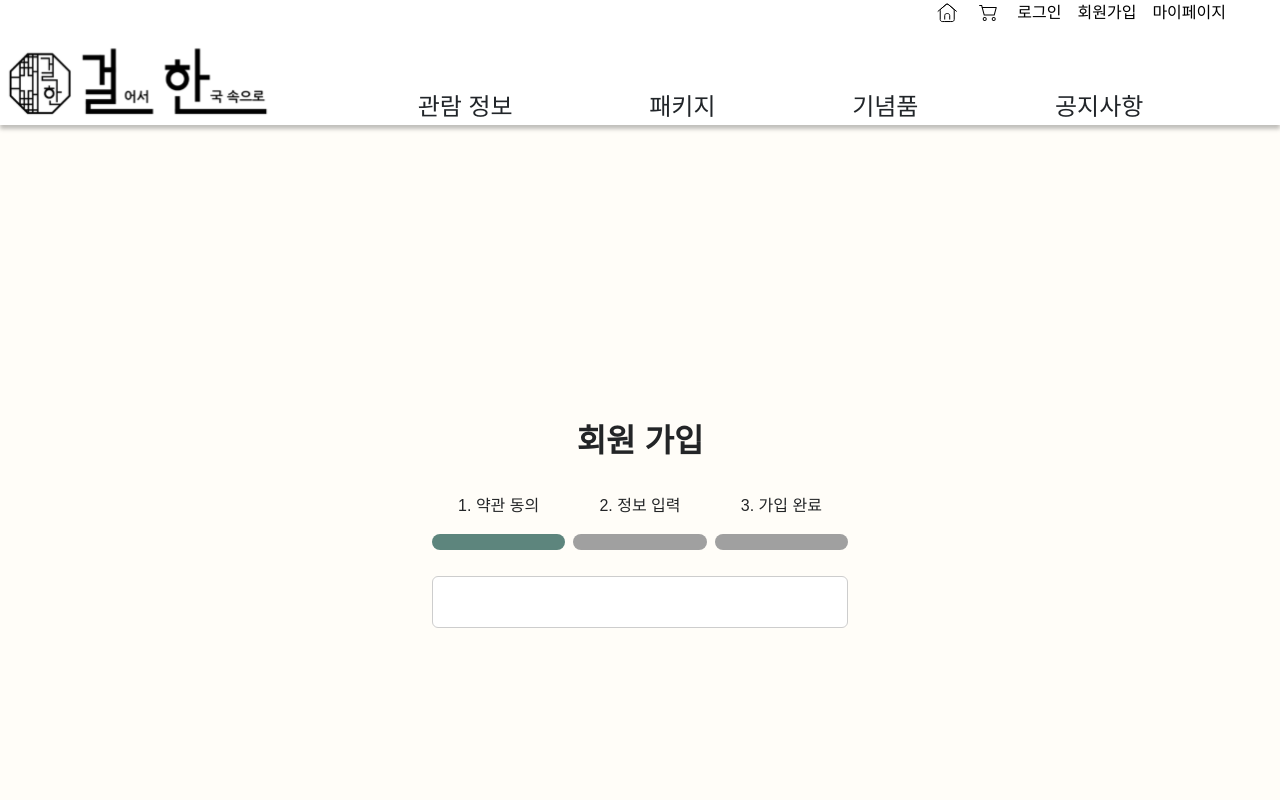
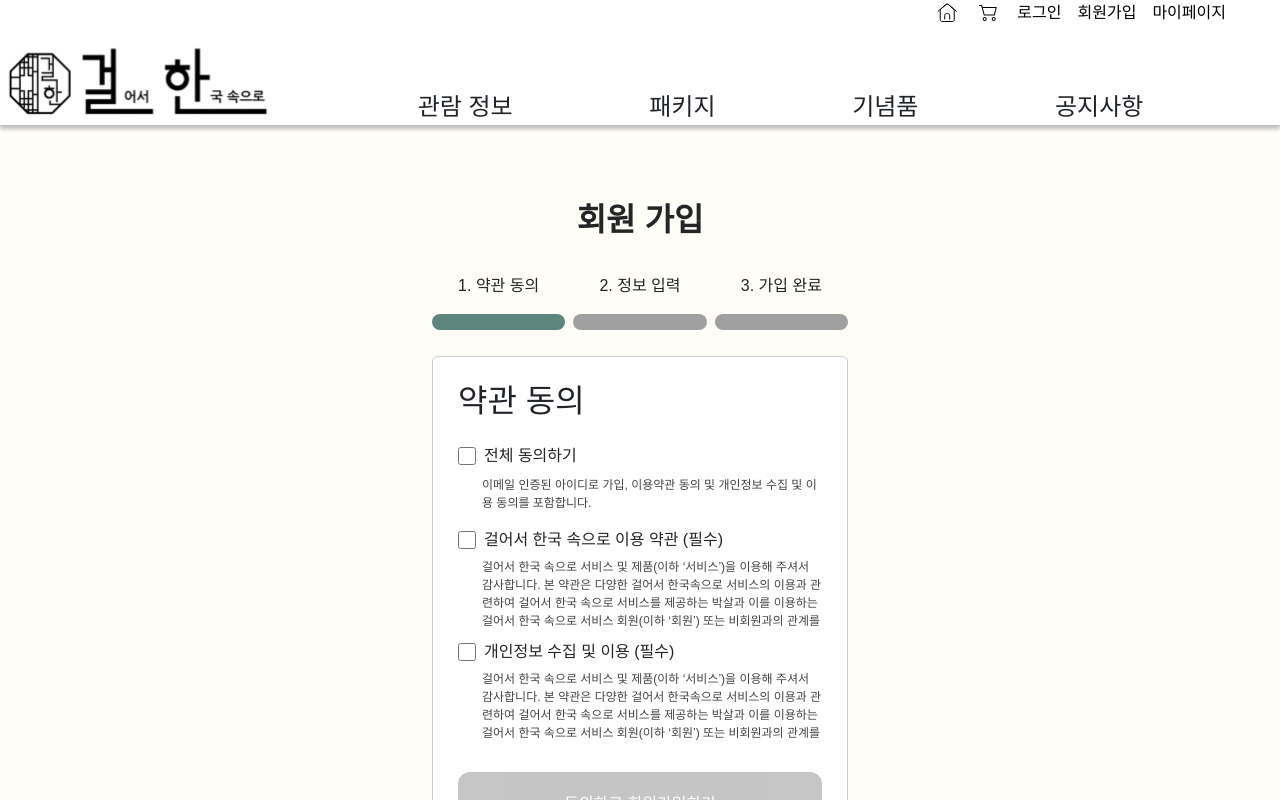
Before and after one commit to swcamp-be15-baksal/be15-2nd-baksal-gulhan-fe, a Vue app: page /signup in a window 1280 px wide. Both pictures are taken after a click on the button "일반 회원가입". Shown: the top 800 px of the page. Built offline with nearby package versions, Linux system fonts and the light colour scheme; a web font is replaced by a local one.

Commit message:
feat: 약관 동의 페이지 개발 #9

```diff
--- a/src/features/user/components/SignupAgree.vue
+++ /dev/null
@@ -1,55 +0,0 @@
-<script setup>
-import SignupStatus from '@/features/user/components/SignupStatus.vue';
-
-defineProps({
-    step: {
-        type: Number,
-        required: true,
-    },
-});
-</script>
-
-<template>
-    <div class="container">
-        <div class="inner-title">
-            <h1>회원 가입</h1>
-        </div>
-        <SignupStatus :step="step" />
-        <div class="container inner-container">
-<!--          <AgreeForm />-->
-        </div>
-    </div>
-</template>
-
-<style scoped>
-.container {
-    max-width: 440px;
-    margin: auto;
-    display: flex;
-    flex-direction: column;
-    align-items: center;
-}
-
-.inner-title {
-    margin-bottom: 26px;
-}
-
-.inner-title h1 {
-    font-size: 2rem;
-    font-weight: bolder;
-    color: #232527;
-}
-
-/* 여기 까지.. */
-.inner-container {
-    max-width: 440px;
-    margin: auto;
-    padding: 25px;
-    background: #ffffff;
-    border-radius: 6px;
-    display: flex;
-    flex-direction: column;
-    align-items: center;
-    border: 1px solid #cdcdcd;
-}
-</style>
--- /dev/null
+++ b/src/features/user/components/SignupTerms.vue
@@ -0,0 +1,216 @@
+<script setup>
+import SignupStatus from '@/features/user/components/SignupStatus.vue';
+import { ref, watch } from 'vue';
+
+const emit = defineEmits(['setAgreed', 'nextStep']);
+
+defineProps({
+    step: {
+        type: Number,
+        required: true,
+    },
+});
+
+function setAgreed() {
+    emit('setAgreed');
+}
+
+function nextStep() {
+    emit('nextStep');
+}
+
+const checkedAll = ref(false);
+const checkedTerm1 = ref(false);
+const checkedTerm2 = ref(false);
+
+watch(checkedAll, (v) => {
+    if (v === true) {
+        checkedTerm1.value = v;
+        checkedTerm2.value = v;
+    }
+
+    // 개별 항목 해제 기능
+    if (v === false && checkedTerm1.value && checkedTerm2.value) {
+        checkedTerm1.value = v;
+        checkedTerm2.value = v;
+    }
+});
+
+// 하위 항목 중 하나라도 변경되면 전체 동의 상태 갱신
+watch([checkedTerm1, checkedTerm2], ([v1, v2]) => {
+    // 둘 다 체크되어야 전체 체크됨, 하나라도 해제 시 false
+    checkedAll.value = v1 && v2;
+    if (!v1 || !v2) {
+        checkedAll.value = false;
+    }
+});
+
+const clickAgree = () => {
+    if (checkedAll.value) {
+        setAgreed();
+        nextStep();
+    }
+};
+</script>
+
+<template>
+    <div class="container">
+        <div class="inner-title">
+            <h1>회원 가입</h1>
+        </div>
+        <SignupStatus :step="step" />
+        <div class="container inner-container">
+            <div class="terms-title">
+                <h1>약관 동의</h1>
+            </div>
+            <div class="agree all">
+                <div class="agree-header">
+                    <input type="checkbox" id="agreeAll" v-model="checkedAll" />
+                    <label for="agreeAll">전체 동의하기</label>
+                </div>
+                <div class="terms-content">
+                    이메일 인증된 아이디로 가입, 이용약관 동의 및 개인정보 수집 및 이용 동의를
+                    포함합니다.
+                </div>
+            </div>
+            <div class="terms-list">
+                <div class="agree-item">
+                    <div class="agree-header">
+                        <input type="checkbox" id="terms1" v-model="checkedTerm1" />
+                        <label for="terms1">걸어서 한국 속으로 이용 약관 (필수)</label>
+                    </div>
+                    <div class="terms-content">
+                        걸어서 한국 속으로 서비스 및 제품(이하 ‘서비스’)을 이용해 주셔서 감사합니다.
+                        본 약관은 다양한 걸어서 한국속으로 서비스의 이용과 관련하여 걸어서 한국
+                        속으로 서비스를 제공하는 박살과 이를 이용하는 걸어서 한국 속으로 서비스
+                        회원(이하 ‘회원’) 또는 비회원과의 관계를 설명하며, 아울러 여러분의 걸어서
+                        한국 속으로 서비스 이용에 도움이 될 수 있는 유익한 정보를 포함하고 있습니다.
+                    </div>
+                </div>
+                <div class="agree-item">
+                    <div class="agree-header">
+                        <input type="checkbox" id="terms2" v-model="checkedTerm2" />
+                        <label for="terms2">개인정보 수집 및 이용 (필수)</label>
+                    </div>
+                    <div class="terms-content">
+                        걸어서 한국 속으로 서비스 및 제품(이하 ‘서비스’)을 이용해 주셔서 감사합니다.
+                        본 약관은 다양한 걸어서 한국속으로 서비스의 이용과 관련하여 걸어서 한국
+                        속으로 서비스를 제공하는 박살과 이를 이용하는 걸어서 한국 속으로 서비스
+                        회원(이하 ‘회원’) 또는 비회원과의 관계를 설명하며, 아울러 여러분의 걸어서
+                        한국 속으로 서비스 이용에 도움이 될 수 있는 유익한 정보를 포함하고 있습니다.
+                    </div>
+                </div>
+            </div>
+            <button class="agreed" :disabled="!checkedAll" @click="clickAgree">
+                동의하고 회원가입하기
+            </button>
+        </div>
+    </div>
+</template>
+
+<style scoped>
+@import '@/features/user/user.css';
+
+.container {
+    max-width: 440px;
+    margin: auto;
+    display: flex;
+    flex-direction: column;
+    align-items: center;
+}
+
+.inner-title {
+    margin-bottom: 26px;
+}
+
+.inner-title h1 {
+    font-size: 2rem;
+    font-weight: bolder;
+    color: #232527;
+}
+
+.inner-container {
+    width: 100%;
+    padding: 25px;
+    background: #ffffff;
+    border-radius: 6px;
+    display: flex;
+    flex-direction: column;
+    align-items: flex-start;
+    border: 1px solid #cdcdcd;
+}
+
+.terms-title {
+    padding-bottom: 1rem;
+}
+
+.terms-title h1 {
+    font-size: 2rem;
+}
+
+/* 공통 체크박스 섹션 */
+.agree {
+    width: 100%;
+    display: flex;
+    flex-direction: column;
+    gap: 8px;
+}
+
+.agree-item {
+    display: flex;
+    flex-direction: column;
+    gap: 6px;
+}
+
+/* 체크박스 라벨 영역 */
+.agree-header {
+    display: flex;
+    align-items: center;
+    gap: 8px;
+}
+
+.agree-header input[type='checkbox'] {
+    width: 18px;
+    height: 18px;
+    accent-color: #232527;
+    cursor: pointer;
+}
+
+.agree-header label {
+    font-size: 1rem;
+    color: #232527;
+    cursor: pointer;
+}
+
+/* 약관 본문 */
+.terms-content {
+    font-size: 0.75rem;
+    color: #444;
+    line-height: 1.5;
+    padding-left: 24px;
+    max-height: 70px;
+    overflow-y: auto;
+}
+
+/* 항목 리스트 전체 */
+.terms-list {
+    display: flex;
+    flex-direction: column;
+    gap: 12px;
+    width: 100%;
+    margin-top: 16px;
+    margin-bottom: 32px;
+}
+
+button[class='agreed'] {
+    background-color: #3e4042;
+    color: #ededed;
+}
+
+button.agreed:disabled {
+    background-color: #a0a0a0;
+    cursor: not-allowed;
+    color: #fff;
+    opacity: 0.6;
+}
+</style>
--- a/src/features/user/views/SignupView.vue
+++ b/src/features/user/views/SignupView.vue
@@ -1,9 +1,8 @@
 <script setup>
 
-  import { useRouter } from 'vue-router';
   import { reactive, ref } from 'vue';
   import StartSignup from '@/features/user/components/StartSignup.vue';
-  import SignupAgree from '@/features/user/components/SignupAgree.vue';
+  import SignupTerms from '@/features/user/components/SignupTerms.vue';
 
   const signupData = reactive({
     userId : null,
@@ -14,7 +13,8 @@
     phone : null,
     birth : null,
     gender: null,
-    address: null
+    address: null,
+    agreed: false
   })
 
   const step = ref(0);
@@ -26,11 +26,15 @@
   const prevStep = () => {
     if(step.value > 0) step.value -=1;
   }
+
+  const setAgreed = () => {
+    signupData.agreed = true;
+  }
 </script>
 
 <template>
   <StartSignup v-if="step === 0" @nextStep="nextStep"/>
-  <SignupAgree v-if="step === 1" @nextStep="nextStep" @prevStep="prevStep" :step="step"/>
+  <SignupTerms v-if="step === 1" @setAgreed="setAgreed" @nextStep="nextStep" :step="step"/>
 
 </template>
 
```
Also changed, not shown: src/features/user/components/TermsForm.vue (renamed from src/features/user/components/AgreeForm.vue).
